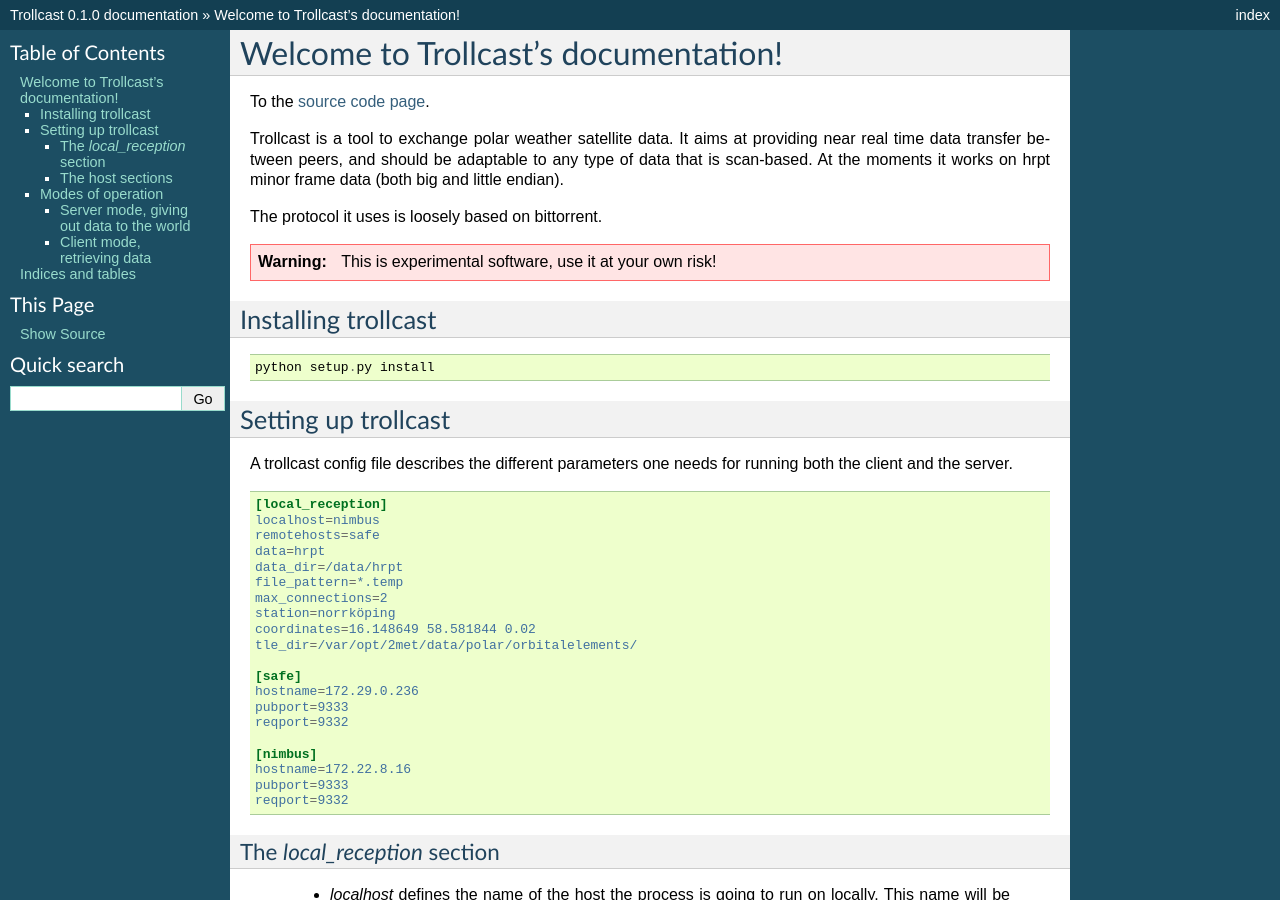
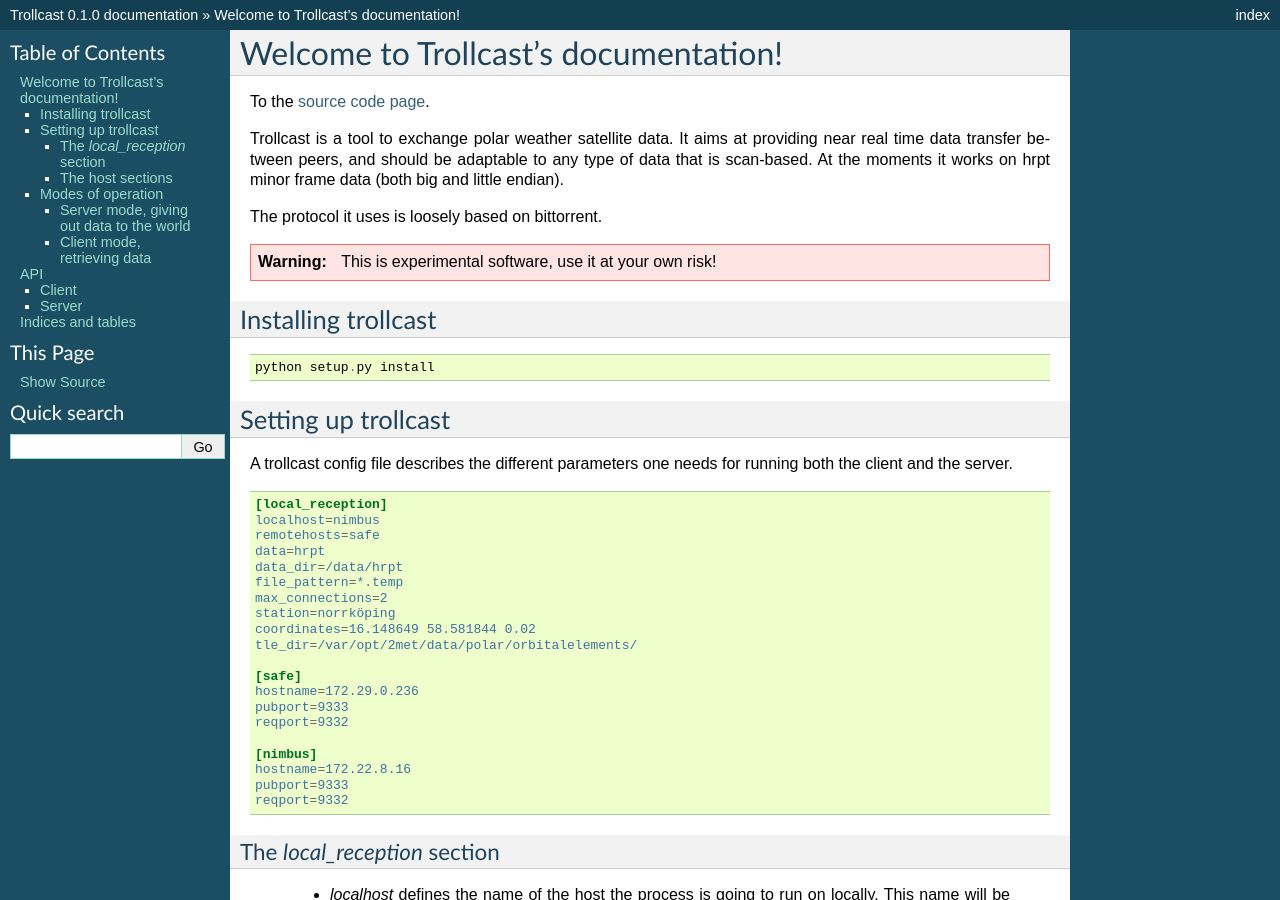
Before and after one commit to pytroll/trollcast, a Sphinx documentation site: the page built from doc/source/index.rst, in a window 1280 px wide and 900 px high. Built offline with Sphinx 7.4.7, drawn with Linux system fonts in a browser that asks for light colours.

```diff
--- a/doc/source/index.rst
+++ b/doc/source/index.rst
@@ -146,6 +146,23 @@ Contents:
 .. toctree::
    :maxdepth: 2
 
+API
+===
+
+Client
+------
+
+.. automodule:: trollcast.client
+   :members:
+   :undoc-members:
+
+Server
+------
+
+.. automodule:: trollcast.server
+   :members:
+   :undoc-members:
+
 Indices and tables
 ==================
 
```
